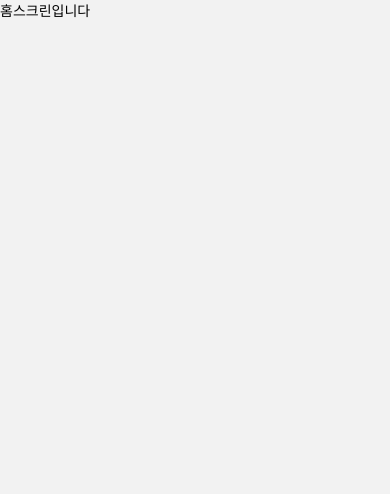
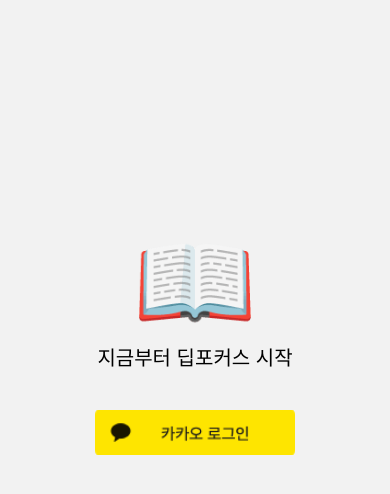
Before and after one commit to hxont/Deepfocus, a React Native app: screen /LoginScreen in a window 390 px wide. Before the commit this address had no page. Shown: the top 494 px of the page. Built offline with nearby package versions, Linux system fonts and the light colour scheme.

Commit message:
LoginScreen 완성

```diff
--- a/App.jsx
+++ b/App.jsx
@@ -2,7 +2,8 @@ import React, {Component} from 'react';
 import {createNativeStackNavigator} from '@react-navigation/native-stack';
 import {NavigationContainer} from '@react-navigation/native';
 
-import HomeScreen from './src/HomeScreen';
+import HomeScreen from './src/screens/HomeScreen';
+import LoginScreen from './src/screens/LoginScreen';
 
 const Stack = createNativeStackNavigator();
 
@@ -10,10 +11,15 @@ export default class App extends Component {
   render() {
     return (
       <NavigationContainer>
-        <Stack.Navigator initialRouteName={'HomeScreen'}>
+        <Stack.Navigator initialRouteName={'LoginScreen'}>
           <Stack.Screen
             name="HomeScreen"
             component={HomeScreen}
+            options={{headerShown: false}}
+          />
+          <Stack.Screen
+            name="LoginScreen"
+            component={LoginScreen}
             options={{headerShown: false}}
           />
         </Stack.Navigator>
--- /dev/null
+++ b/src/screens/LoginScreen.jsx
@@ -0,0 +1,29 @@
+import React, {Component} from 'react';
+import {Image, Text, TouchableOpacity, View} from 'react-native';
+
+import kakao from '../../assets/login_kakao.png';
+
+export default class LoginScreen extends Component {
+  constructor(props) {
+    super(props);
+  }
+
+  render() {
+    return (
+      <View
+        style={{
+          flex: 0.8,
+          alignItems: 'center',
+          justifyContent: 'center',
+        }}>
+        <Text style={{fontSize: 100}}>📖</Text>
+        <Text style={{fontSize: 20, marginBottom: '10%'}}>
+          지금부터 딥포커스 시작
+        </Text>
+        <TouchableOpacity>
+          <Image source={kakao} style={{width: 200}} />
+        </TouchableOpacity>
+      </View>
+    );
+  }
+}
```
Also changed, not shown: assets/login_kakao.png (added), assets/test_book.png (added), src/screens/HomeScreen.jsx (renamed from src/HomeScreen.jsx).
